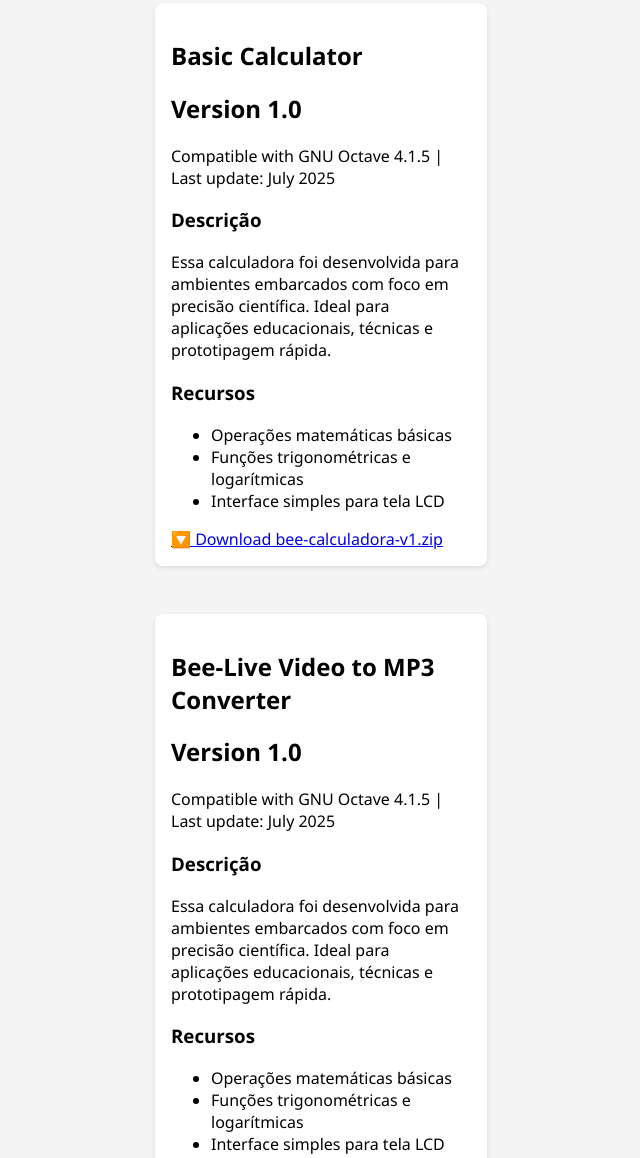
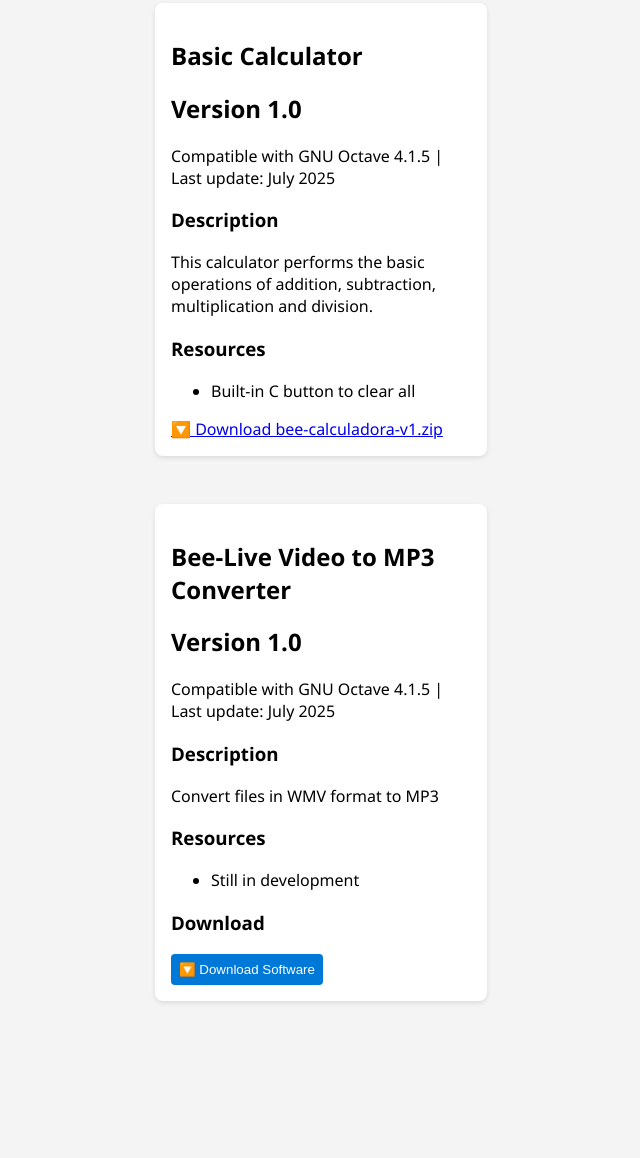
Before and after one commit to Geanrobert/Bee-live, a plain HTML site: page index.html in a window 1280 px wide. Shown: the part 229-1387 px from the top of the page, without its empty margins (319-959 px from the left). After the commit the page ends 1278 px from the top, so only its background shows below. Drawn offline with Linux system fonts and the light colour scheme.

Commit message:
Update index.html

```diff
--- a/index.html
+++ b/index.html
@@ -21,17 +21,16 @@
     <p>Compatible with GNU Octave 4.1.5 | Last update: July 2025</p>
 
     <section>
-      <h3>Descrição</h3>
-      <p>Essa calculadora foi desenvolvida para ambientes embarcados com foco em precisão científica.
-        Ideal para aplicações educacionais, técnicas e prototipagem rápida.</p>
+      <h3>Description</h3>
+      <p>This calculator performs the basic operations of addition, subtraction, multiplication and division.</p>
+
     </section>
 
   <section>
-      <h3>Recursos</h3>
+      <h3>Resources</h3>
       <ul>
-        <li>Operações matemáticas básicas</li>
-        <li>Funções trigonométricas e logarítmicas</li>
-        <li>Interface simples para tela LCD</li>
+        <li>Built-in C button to clear all</li>
+
       </ul>
     </section>
 
@@ -55,17 +54,15 @@
     <p>Compatible with GNU Octave 4.1.5 | Last update: July 2025</p>
 
     <section>
-      <h3>Descrição</h3>
-      <p>Essa calculadora foi desenvolvida para ambientes embarcados com foco em precisão científica.
-        Ideal para aplicações educacionais, técnicas e prototipagem rápida.</p>
+      <h3>Description</h3>
+      <p>Convert files in WMV format to MP3</p>
+
     </section>
 
   <section>
-      <h3>Recursos</h3>
+      <h3>Resources</h3>
       <ul>
-        <li>Operações matemáticas básicas</li>
-        <li>Funções trigonométricas e logarítmicas</li>
-        <li>Interface simples para tela LCD</li>
+        <li>Still in development</li>
       </ul>
     </section>
 
```
